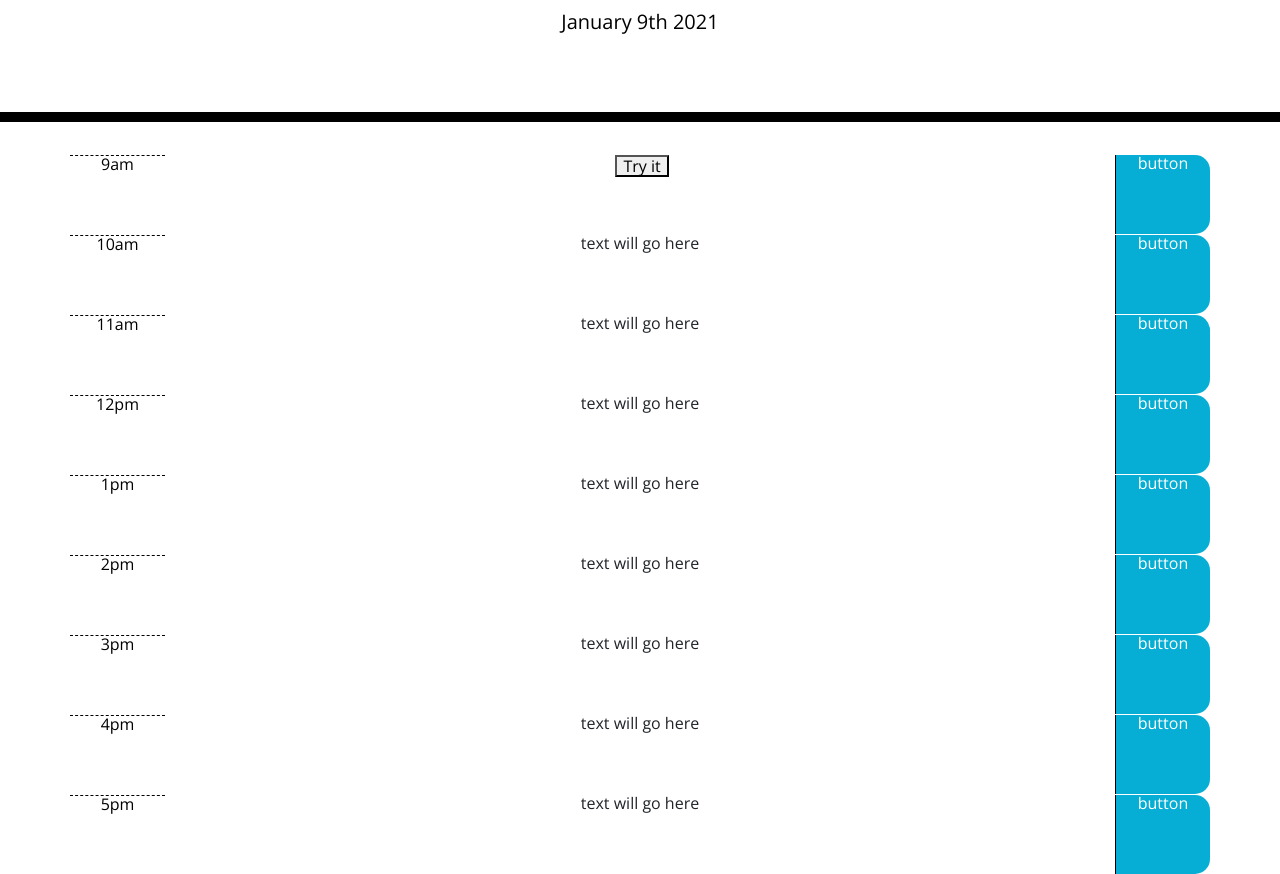
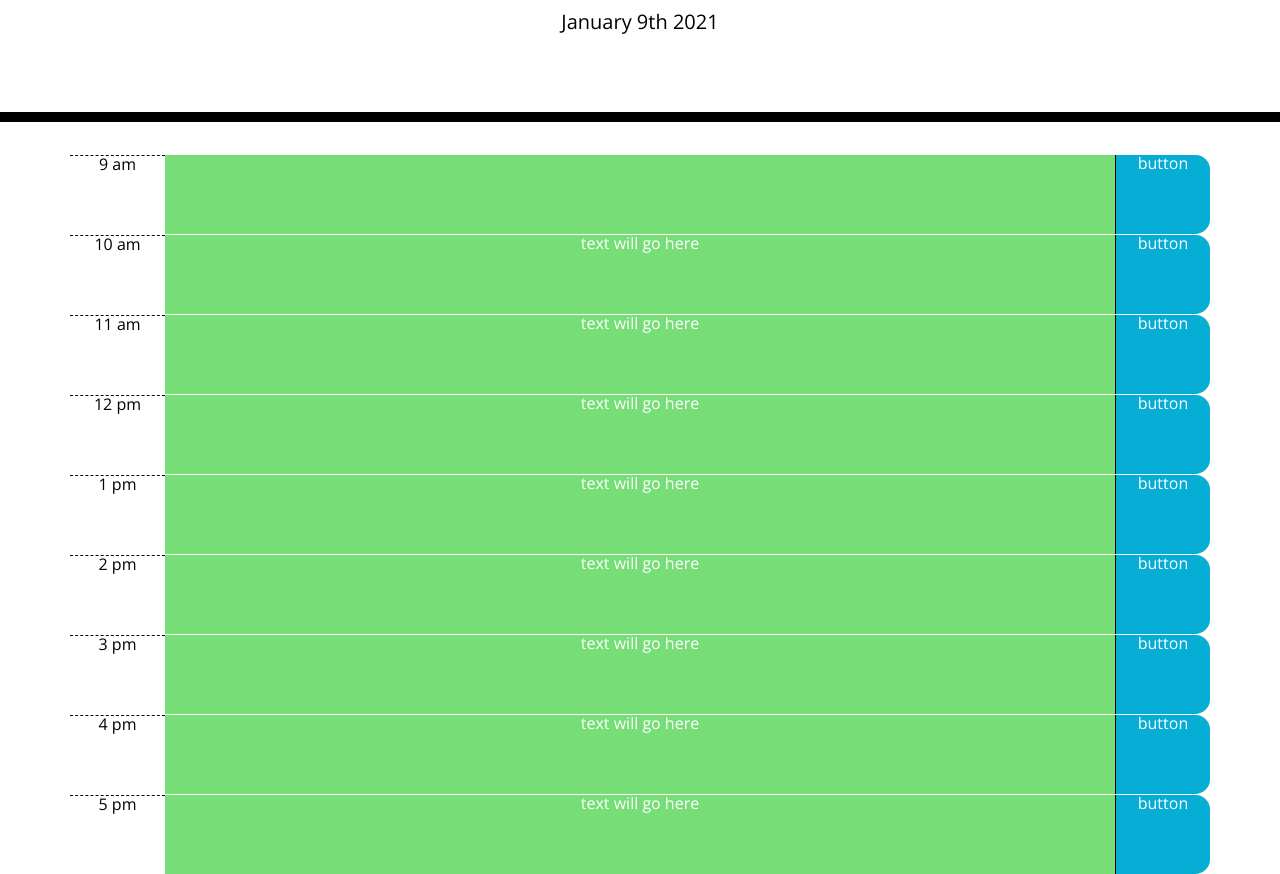
Before and after one commit to Kayn-Pleiades/Work-Day-Scheduler, a plain HTML site: page index.html in a window 1280 px wide. Shown: the part 182-1056 px from the top of the page. Drawn offline with nearby package versions, Linux system fonts and the light colour scheme.

Commit message:
Color-code

```diff
--- a/index.html
+++ b/index.html
@@ -31,56 +31,56 @@
 
     <div class="container">
       <!-- 9am -->
-        <div class="row time-block">
-            <div class="col-1 hour"> 9am </div>
-            <div class="col">  <button onclick="myFunction()">Try it</button> </div>
+        <div id="9" class="row time-block">
+            <div class="col-1 hour"><p> 9 am </p></div>
+            <div class="col"></div>
             <div class="col-1 saveBtn"> button </div>
         </div>
         <!-- 10am -->
-        <div class="row time-block">
-            <div class="col-1 hour"> 10am </div>
+        <div id="10" class="row time-block">
+            <div class="col-1 hour"> 10 am </div>
             <div class="col"> text will go here </div>
             <div class="col-1 saveBtn"> button </div>
         </div>
         <!-- 11am -->
-        <div class="row time-block">
-            <div class="col-1 hour"> 11am </div>
+        <div id="11" class="row time-block">
+            <div class="col-1 hour"> 11 am </div>
             <div class="col"> text will go here </div>
             <div class="col-1 saveBtn"> button </div>
         </div>
         <!-- 12pm -->
-        <div class="row time-block">
-            <div class="col-1 hour"> 12pm </div>
+        <div id="12" class="row time-block">
+            <div class="col-1 hour"> 12 pm </div>
             <div class="col"> text will go here </div>
             <div class="col-1 saveBtn"> button </div>
         </div>
         <!-- 1pm -->
-        <div class="row time-block">
-            <div class="col-1 hour"> 1pm </div>
+        <div id="13" class="row time-block">
+            <div class="col-1 hour"> 1 pm </div>
             <div class="col"> text will go here </div>
             <div class="col-1 saveBtn"> button </div>
         </div>
         <!-- 2pm -->
-        <div class="row time-block">
-            <div class="col-1 hour"> 2pm </div>
+        <div id="14" class="row time-block">
+            <div class="col-1 hour"> 2 pm </div>
             <div class="col"> text will go here </div>
             <div class="col-1 saveBtn"> button </div>
         </div>
         <!-- 3pm -->
-        <div class="row time-block">
-            <div class="col-1 hour"> 3pm </div>
+        <div id="15" class="row time-block">
+            <div class="col-1 hour"> 3 pm </div>
             <div class="col"> text will go here </div>
             <div class="col-1 saveBtn"> button </div>
         </div>
         <!-- 4pm -->
-        <div class="row time-block">
-            <div class="col-1 hour"> 4pm </div>
+        <div id="16" class="row time-block">
+            <div class="col-1 hour"> 4 pm </div>
             <div class="col"> text will go here </div>
             <div class="col-1 saveBtn"> button </div>
         </div>
         <!-- 5pm -->
-        <div class="row time-block">
-            <div class="col-1 hour"> 5pm </div>
+        <div id="17" class="row time-block">
+            <div class="col-1 hour"> 5 pm </div>
             <div class="col"> text will go here </div>
             <div class="col-1 saveBtn"> button </div>
         </div>
--- a/script.js
+++ b/script.js
@@ -1,2 +1,23 @@
+// Current Date
 var today = moment().format('MMMM Do YYYY');
-document.getElementById("currentDay").innerHTML = today;
+$("#currentDay").text(today);
+
+// Timeblock Colors
+var now = moment().format();
+var currentTime = now.split(':').join(',').split('-').join(',').split('T').join(',').split(',');
+console.log(currentTime[3]);
+$(".time-block").each(function(){
+    var hour = parseInt($(this).attr("id"));
+    if (currentTime[3] > hour) {
+        $(this).removeClass("present future");
+        $(this).addClass("past");
+    }
+    else if (currentTime[3] < hour) {
+        $(this).removeClass("present past");
+        $(this).addClass("future");
+    }
+    else {
+        $(this).removeClass("future past");
+        $(this).addClass("present");
+    }
+});
```
Also changed, not shown: README.md.
